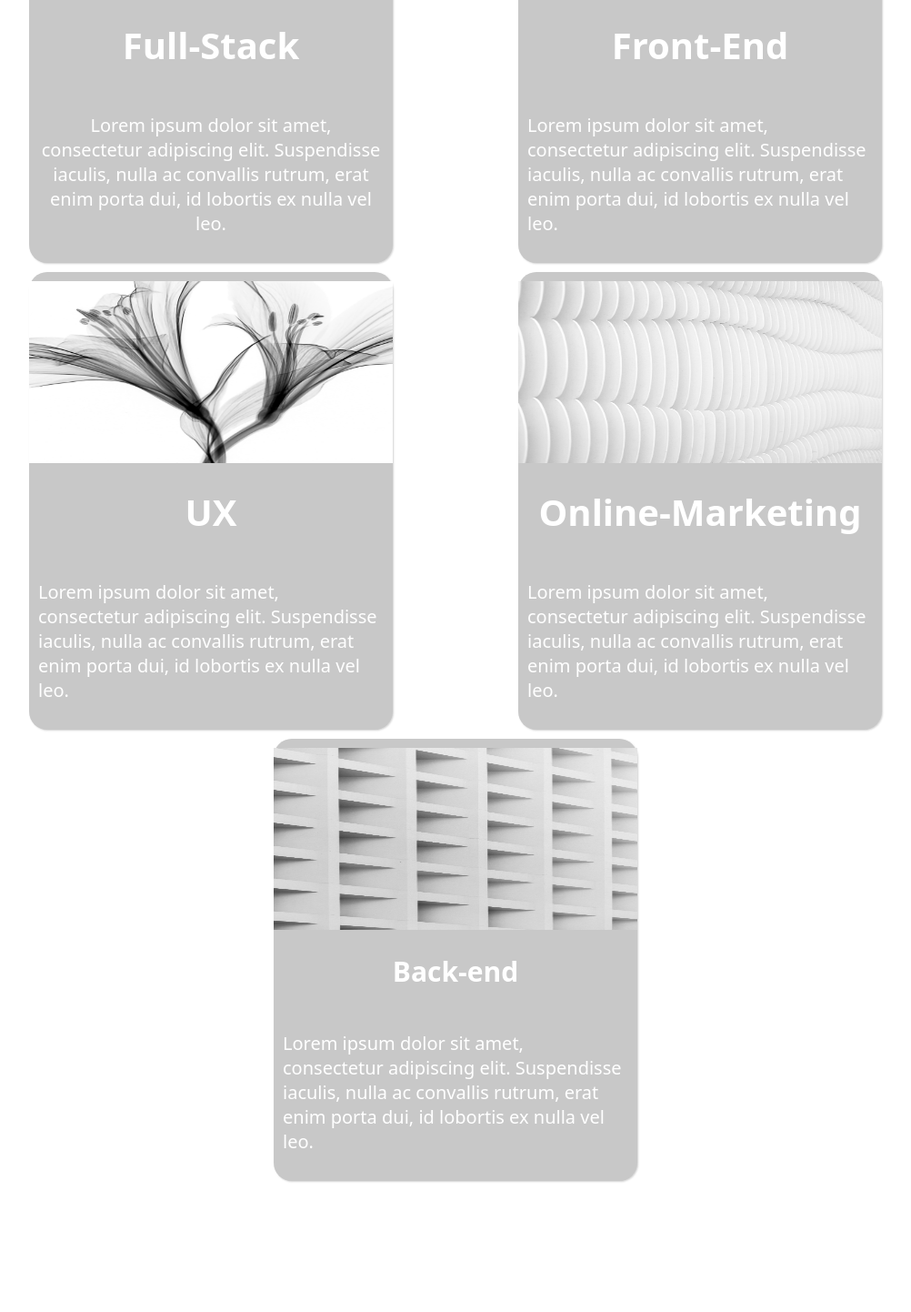
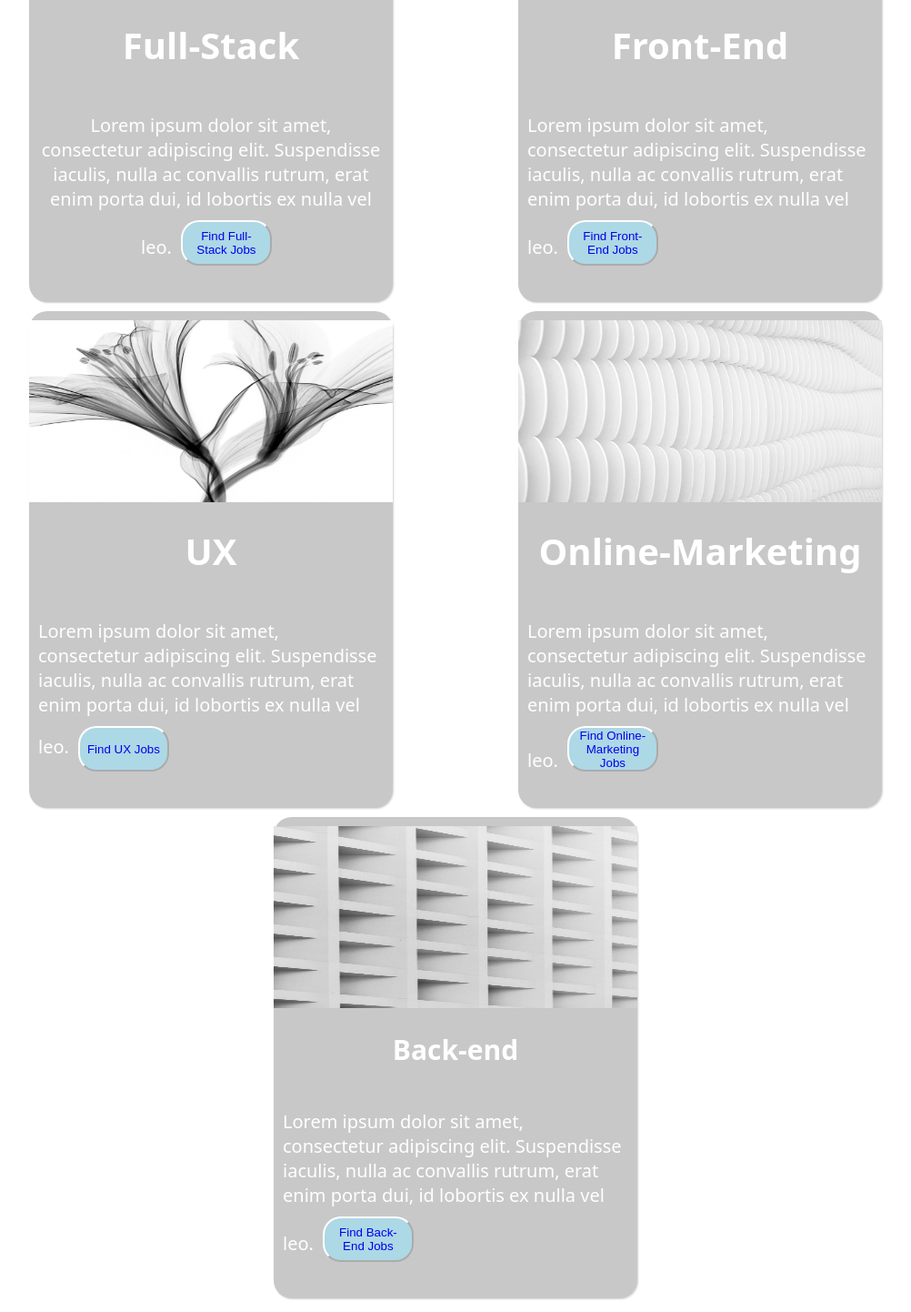
Before and after one commit to Manuella-Sam/dont-forget-to-change-the-project-name, a Next.js app: page /job-category in a window 1280 px wide. Shown: the part 220-1662 px from the top of the page at 91% size, without its empty margins (139-1141 px from the left). Before the commit the page ends 1523 px from the top, so only its background shows below. Built offline with nearby package versions, Linux system fonts and the light colour scheme.

Commit message:
restored navigation elements

```diff
--- a/pages/components/JobList.js
+++ b/pages/components/JobList.js
@@ -33,8 +33,20 @@ const StyledSpan = styled.span`
   color: darkblue;
 `;
 
+const StyledButton = styled.button`
+  height: 50px;
+  width: 100px;
+  border-radius: 10px;
+  margin: 10px;
+  background-color: lightblue;
+  position: relative;
+  bottom: 0px;
+  color: white;
+`;
+
 export default function JobList({ jobs }) {
   return (
+    <>
       <StyledSection>
         <StyledHeading>Job List</StyledHeading>
         {jobs.map((job) => {
@@ -50,5 +62,11 @@ export default function JobList({ jobs }) {
           );
         })}
       </StyledSection>
+      <StyledButton>
+        <Link style={{ textDecoration: "none" }} href="/job-category">
+          Go To Categories
+        </Link>
+      </StyledButton>
+    </>
   );
 }
--- a/pages/job-category/index.js
+++ b/pages/job-category/index.js
@@ -1,9 +1,7 @@
 import Link from "next/link";
-import { styled } from "styled-components";
+import styled from "styled-components";
 import JobList from "../components/JobList";
 import { v4 as uuidv4 } from "uuid";
-import tailwindConfig from "@/tailwind.config";
-import postcssConfig from "@/postcss.config";
 import Image from "next/image";
 
 const StyledArticle = styled.article`
@@ -20,21 +18,21 @@ const StyledArticle = styled.article`
 
 const StyledHeading = styled.h1`
   text-align: center;
-  color: white;
 `;
-const StyledSpan = styled.span`
+const StyledBox = styled.div`
   border-radius: 20px;
   border: 1px lightgrey;
   box-shadow: 1px 1px 2px lightgrey;
   background-color: #c8c8c8;
+  color: white;
   margin: 5px;
   padding: 10px;
   width: 400px;
   display: flex;
   flex-direction: column;
-
   align-items: center;
   font-size: 20px;
+  position: relative;
 `;
 
 const StyledDiv = styled.div`
@@ -47,30 +45,35 @@ const StyledDiv = styled.div`
   background-color: white;
 `;
 
-const StyledDiv1 = styled.div`
+const StyledContainer = styled.div`
   display: flex;
   text-align: center;
   flex-align: center;
-  postion: absolute;
-  left: 30px;
 `;
 
-const StyledP = styled.p`
-  color: white;
-`;
+const StyledP = styled.p``;
 
 const StyledSection = styled.section`
   postion: absolute;
   width: 80 %;
 `;
 
-const StyledSpan1 = styled.span``;
+const StyledButton = styled.button`
+  height: 50px;
+  width: 100px;
+  border-radius: 20px;
+  border-color: white;
+  margin: 10px;
+  background-color: lightblue;
+  color: blue;
+`;
 
 export default function createJobcategory() {
   return (
+    <>
       <StyledDiv>
-      <StyledDiv1>
-        <StyledSpan>
+        <StyledContainer>
+          <StyledBox>
             <Image
               src="/1.jpg"
               width={400}
@@ -79,15 +82,23 @@ export default function createJobcategory() {
             />
             <StyledHeading>Full-Stack</StyledHeading>
             <StyledP>
-            Lorem ipsum dolor sit amet, consectetur adipiscing elit. Suspendisse
-            iaculis, nulla ac convallis rutrum, erat enim porta dui, id lobortis
-            ex nulla vel leo.
+              Lorem ipsum dolor sit amet, consectetur adipiscing elit.
+              Suspendisse iaculis, nulla ac convallis rutrum, erat enim porta
+              dui, id lobortis ex nulla vel leo.
+              <StyledButton>
+                <Link
+                  style={{ textDecoration: "none" }}
+                  href="/job-category/Full-Stack"
+                >
+                  Find Full-Stack Jobs
+                </Link>
+              </StyledButton>
             </StyledP>
-        </StyledSpan>
-      </StyledDiv1>
+          </StyledBox>
+        </StyledContainer>
 
         <div class="card">
-        <StyledSpan>
+          <StyledBox>
             <Image
               src="/7.jpg"
               width={400}
@@ -96,14 +107,22 @@ export default function createJobcategory() {
             />
             <StyledHeading>Front-End</StyledHeading>
             <StyledP>
-            Lorem ipsum dolor sit amet, consectetur adipiscing elit. Suspendisse
-            iaculis, nulla ac convallis rutrum, erat enim porta dui, id lobortis
-            ex nulla vel leo.
+              Lorem ipsum dolor sit amet, consectetur adipiscing elit.
+              Suspendisse iaculis, nulla ac convallis rutrum, erat enim porta
+              dui, id lobortis ex nulla vel leo.
+              <StyledButton>
+                <Link
+                  style={{ textDecoration: "none" }}
+                  href="/job-category/Front-End"
+                >
+                  Find Front-End Jobs
+                </Link>
+              </StyledButton>
             </StyledP>
-        </StyledSpan>
+          </StyledBox>
         </div>
         <div class="card">
-        <StyledSpan>
+          <StyledBox>
             <Image
               src="/5.jpg"
               width={400}
@@ -112,15 +131,23 @@ export default function createJobcategory() {
             />
             <StyledHeading>UX</StyledHeading>
             <StyledP>
-            Lorem ipsum dolor sit amet, consectetur adipiscing elit. Suspendisse
-            iaculis, nulla ac convallis rutrum, erat enim porta dui, id lobortis
-            ex nulla vel leo.
+              Lorem ipsum dolor sit amet, consectetur adipiscing elit.
+              Suspendisse iaculis, nulla ac convallis rutrum, erat enim porta
+              dui, id lobortis ex nulla vel leo.
+              <StyledButton>
+                <Link
+                  style={{ textDecoration: "none" }}
+                  href="/job-category/UX"
+                >
+                  Find UX Jobs
+                </Link>
+              </StyledButton>
             </StyledP>
-        </StyledSpan>
+          </StyledBox>
         </div>
 
         <div class="card">
-        <StyledSpan>
+          <StyledBox>
             <Image
               src="/4.jpg"
               width={400}
@@ -129,15 +156,23 @@ export default function createJobcategory() {
             />
             <StyledHeading>Online-Marketing</StyledHeading>
             <StyledP>
-            Lorem ipsum dolor sit amet, consectetur adipiscing elit. Suspendisse
-            iaculis, nulla ac convallis rutrum, erat enim porta dui, id lobortis
-            ex nulla vel leo.
+              Lorem ipsum dolor sit amet, consectetur adipiscing elit.
+              Suspendisse iaculis, nulla ac convallis rutrum, erat enim porta
+              dui, id lobortis ex nulla vel leo.
+              <StyledButton>
+                <Link
+                  style={{ textDecoration: "none" }}
+                  href="/job-category/Online-Marketing"
+                >
+                  Find Online-Marketing Jobs
+                </Link>
+              </StyledButton>
             </StyledP>
-        </StyledSpan>
+          </StyledBox>
         </div>
 
         <StyledSection>
-        <StyledSpan>
+          <StyledBox>
             <Image
               src="/3.jpg"
               width={400}
@@ -146,12 +181,26 @@ export default function createJobcategory() {
             />
             <StyledHeading>Back-end</StyledHeading>
             <StyledP>
-            Lorem ipsum dolor sit amet, consectetur adipiscing elit. Suspendisse
-            iaculis, nulla ac convallis rutrum, erat enim porta dui, id lobortis
-            ex nulla vel leo.
+              Lorem ipsum dolor sit amet, consectetur adipiscing elit.
+              Suspendisse iaculis, nulla ac convallis rutrum, erat enim porta
+              dui, id lobortis ex nulla vel leo.
+              <StyledButton>
+                <Link
+                  style={{ textDecoration: "none" }}
+                  href="/job-category/Back-End"
+                >
+                  Find Back-End Jobs
+                </Link>
+              </StyledButton>
             </StyledP>
-        </StyledSpan>
+          </StyledBox>
         </StyledSection>
       </StyledDiv>
+      <StyledButton>
+        <Link style={{ textDecoration: "none" }} href="/">
+          Home
+        </Link>
+      </StyledButton>
+    </>
   );
 }
```
Also changed, not shown: pages/job-category/[JobCategory].js (+23 -3 lines). Lines whose indentation alone changed are shown as unchanged.
